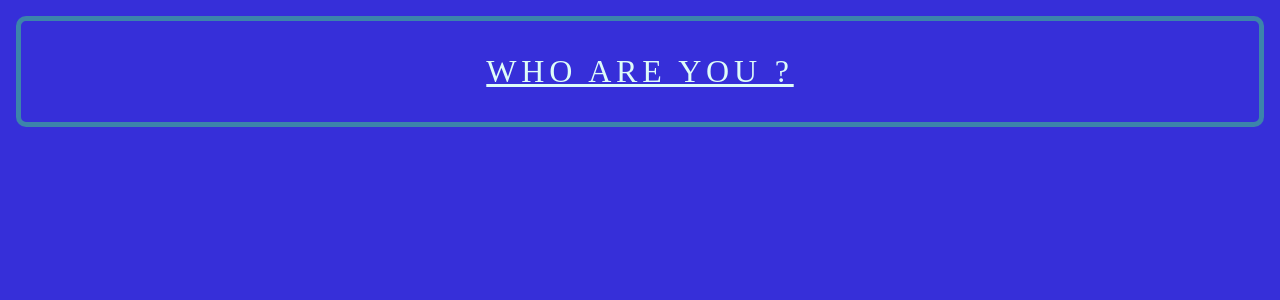
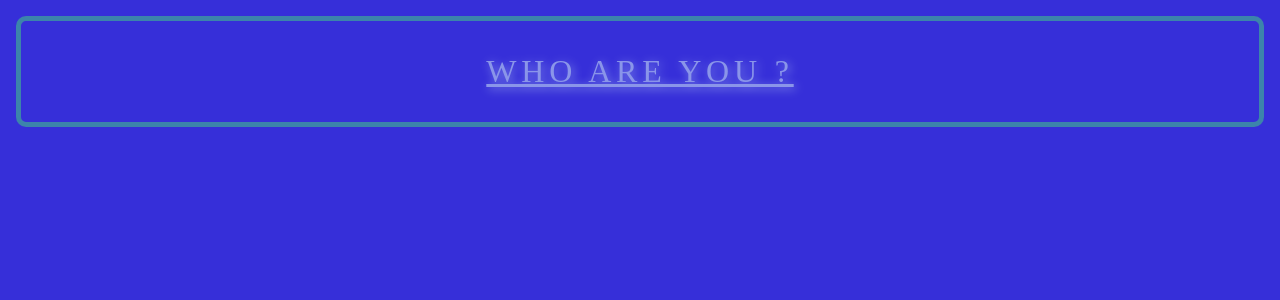
Before and after one commit to Bskasan/React_Practises, a React (Create React App) app in the folder rc_04_horoscope/: page / in a window 1280 px wide. Shown: the top 300 px of the page. Built offline with nearby package versions, Linux system fonts and the light colour scheme; a web font is replaced by a local one.

Commit message:
header animation added

```diff
--- a/rc_04_horoscope/src/components/Header/Header.scss
+++ b/rc_04_horoscope/src/components/Header/Header.scss
@@ -12,12 +12,17 @@
     font-size: 2rem;
     text-decoration: underline;
     letter-spacing: 0.3rem;
+    animation: flicker 0.5s ease-in-out infinite alternate;
   }
 
   @keyframes flicker {
-    0%{
-        opacity: 0.5;
-        text-shadow: 2px 2px 10px $defColor;
+    0% {
+      opacity: 0.5;
+      text-shadow: 2px 2px 10px $defColor;
+    }
+    100% {
+      opacity: 1;
+      text-shadow: 2px 2px 10px $defColor;
     }
   }
 }
```
